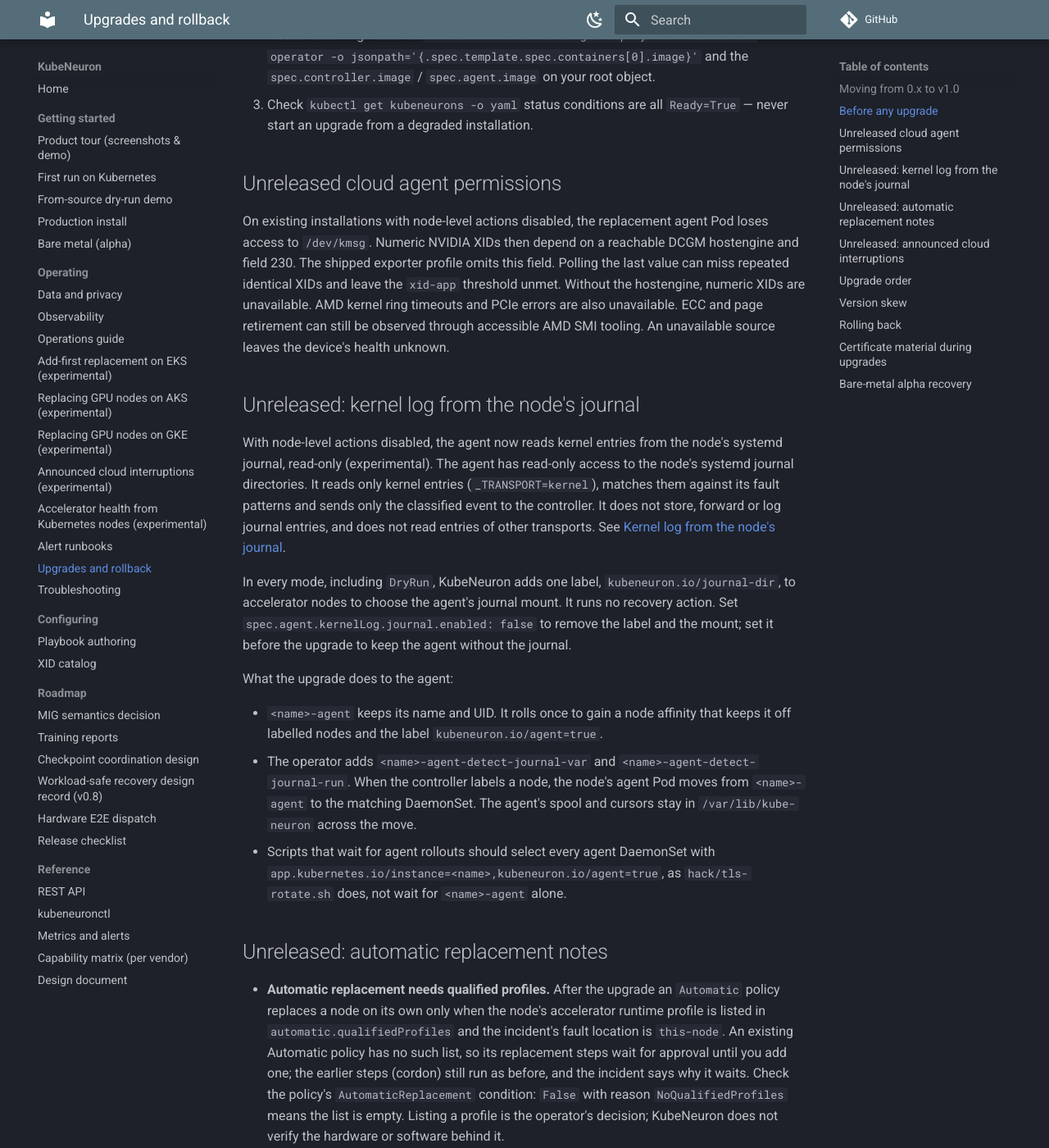
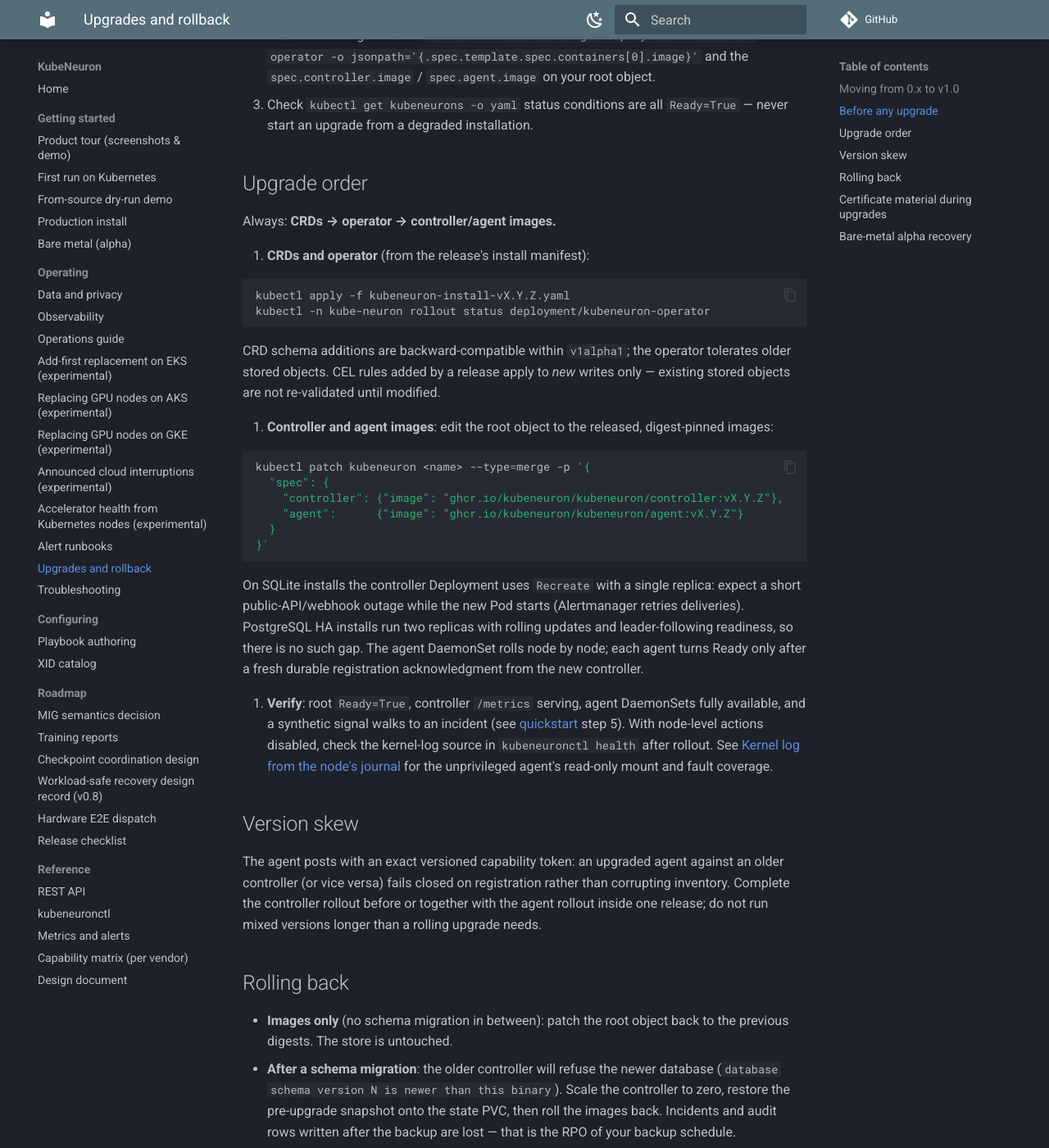
Before and after one commit to kubeneuron/kubeneuron, an MkDocs documentation site: the page built from docs/upgrade.md, in a window 1280 px wide and 1400 px high, scrolled down 1270 px. Shown: the whole window at 82% size. Built offline with MkDocs 1.6.1 and Material for MkDocs 9.7.7, drawn with Linux system fonts in a browser that asks for light colours; comment, search, counter and statistics services are not loaded; some of the changed text lies outside the part shown.

Commit message:
Put candidate agent and replacement guidance in the active runbooks
Signed-off-by: Andrii Petruk <andrey.petruk@gmail.com>

```diff
--- a/docs/upgrade.md
+++ b/docs/upgrade.md
@@ -50,67 +50,6 @@ The remaining instructions apply to installations running v1.0.0-rc.1 or later.
 3. Check `kubectl get kubeneurons -o yaml` status conditions are all
    `Ready=True` — never start an upgrade from a degraded installation.
 
-## Unreleased cloud agent permissions
-
-On existing installations with node-level actions disabled, the replacement agent Pod loses access to `/dev/kmsg`. Numeric NVIDIA XIDs then depend on a reachable DCGM hostengine and field 230. The shipped exporter profile omits this field. Polling the last value can miss repeated identical XIDs and leave the `xid-app` threshold unmet. Without the hostengine, numeric XIDs are unavailable. AMD kernel ring timeouts and PCIe errors are also unavailable. ECC and page retirement can still be observed through accessible AMD SMI tooling. An unavailable source leaves the device's health unknown.
-
-## Unreleased: kernel log from the node's journal
-
-With node-level actions disabled, the agent now reads kernel entries from
-the node's systemd journal, read-only (experimental). The agent has
-read-only access to the node's systemd journal directories. It reads only
-kernel entries (`_TRANSPORT=kernel`), matches them against its fault
-patterns and sends only the classified event to the controller. It does not
-store, forward or log journal entries, and does not read entries of other
-transports. See [Kernel log from the node's journal](install.md#kernel-log-from-the-nodes-journal).
-
-In every mode, including `DryRun`, KubeNeuron adds one label,
-`kubeneuron.io/journal-dir`, to accelerator nodes to choose the agent's
-journal mount. It runs no recovery action. Set
-`spec.agent.kernelLog.journal.enabled: false` to remove the label and the
-mount; set it before the upgrade to keep the agent without the journal.
-
-What the upgrade does to the agent:
-
-- `<name>-agent` keeps its name and UID. It rolls once to gain a node
-  affinity that keeps it off labelled nodes and the label
-  `kubeneuron.io/agent=true`.
-- The operator adds `<name>-agent-detect-journal-var` and
-  `<name>-agent-detect-journal-run`. When the controller labels a node, the
-  node's agent Pod moves from `<name>-agent` to the matching DaemonSet. The
-  agent's spool and cursors stay in `/var/lib/kube-neuron` across the move.
-- Scripts that wait for agent rollouts should select every agent DaemonSet
-  with `app.kubernetes.io/instance=<name>,kubeneuron.io/agent=true`, as
-  `hack/tls-rotate.sh` does, not wait for `<name>-agent` alone.
-
-## Unreleased: automatic replacement notes
-
-- **Automatic replacement needs qualified profiles.** After the upgrade an
-  `Automatic` policy replaces a node on its own only when the node's
-  accelerator runtime profile is listed in `automatic.qualifiedProfiles` and
-  the incident's fault location is `this-node`. An existing Automatic policy
-  has no such list, so its replacement steps wait for approval until you add
-  one; the earlier steps (cordon) still run as before, and the incident says
-  why it waits. Check the policy's `AutomaticReplacement` condition: `False`
-  with reason `NoQualifiedProfiles` means the list is empty. Listing a
-  profile is the operator's decision; KubeNeuron does not verify the
-  hardware or software behind it.
-- **No schema migration and no new permission.** The incident evidence is
-  an audit row; it reads the node and the pods on it with the access the
-  controller already has.
-
-## Unreleased: announced cloud interruptions
-
-The cloud pack gains the `cloud-interruption` playbook and its policy (see
-[Announced cloud interruptions](cloud-interruptions.md)). An installer rerun
-on an existing installation keeps the policy objects it finds and does not
-create new ones; it reports the two as missing. Until you create them, a
-`cloud-interruption` incident is only observed: no job is asked and no node
-is cordoned. To opt in, create the `GPUPlaybook` and the
-`GPURemediationPolicy` for `cloud-interruption` from
-`config/cloud-policies/`, with your installation's name in
-`metadata.name`, `spec.kubeNeuronRef` and `spec.playbookRef`.
-
 ## Upgrade order
 
 Always: **CRDs → operator → controller/agent images.**
@@ -148,8 +87,8 @@ Always: **CRDs → operator → controller/agent images.**
    the new controller.
 
 3. **Verify**: root `Ready=True`, controller `/metrics` serving, agent
-   DaemonSet fully available, and a synthetic signal walks to an incident
-   (see [quickstart](quickstart.md) step 5).
+   DaemonSets fully available, and a synthetic signal walks to an incident
+   (see [quickstart](quickstart.md) step 5). With node-level actions disabled, check the kernel-log source in `kubeneuronctl health` after rollout. See [Kernel log from the node's journal](install.md#kernel-log-from-the-nodes-journal) for the unprivileged agent's read-only mount and fault coverage.
 
 ## Version skew
 
```
Also changed, not shown: docs/cloud-interruptions.md (+2 -0 lines), docs/install.md (+2 -0 lines), docs/operations.md (+2 -0 lines), docs/playbook-authoring.md (+1 -1 lines).
